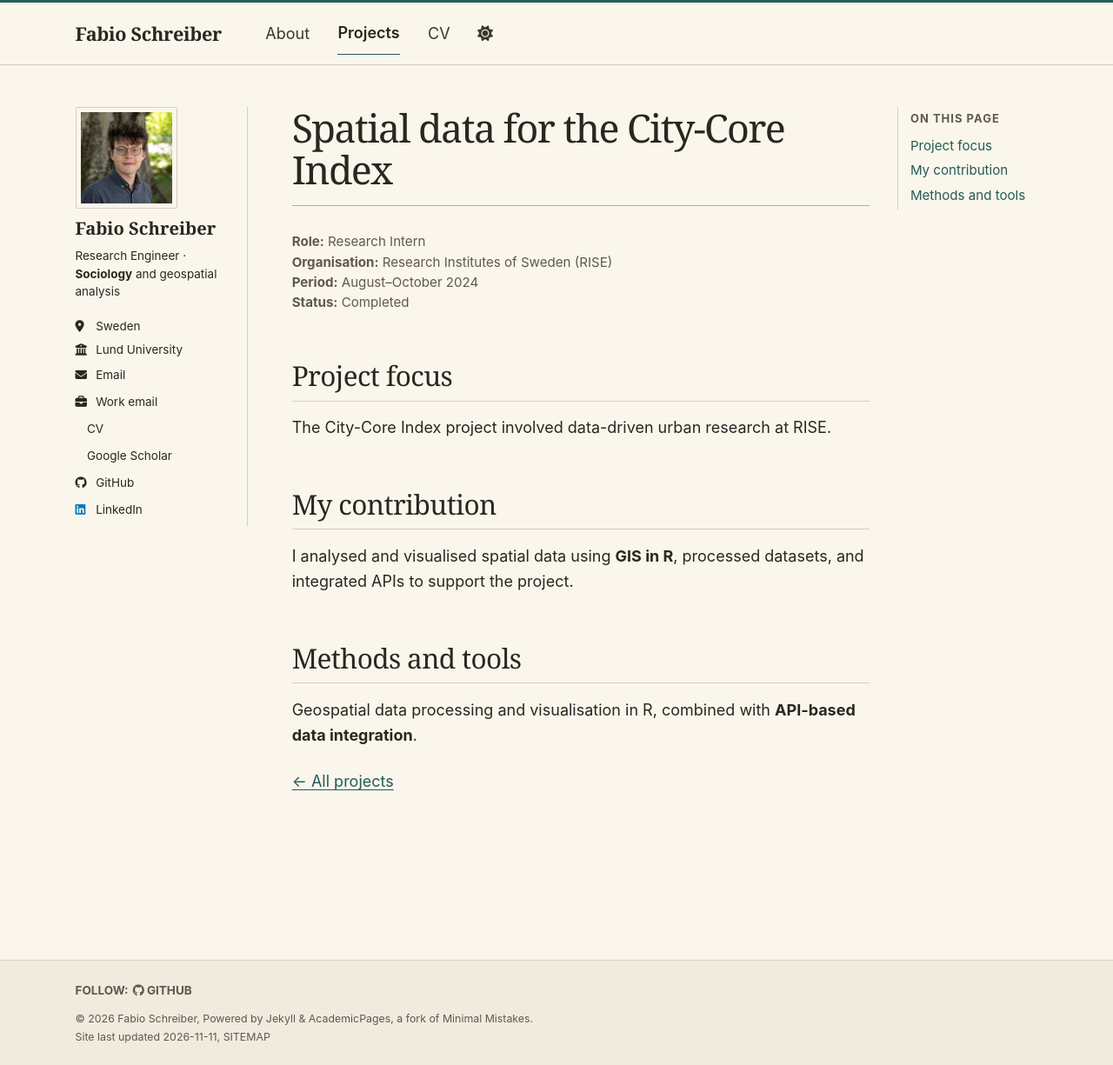
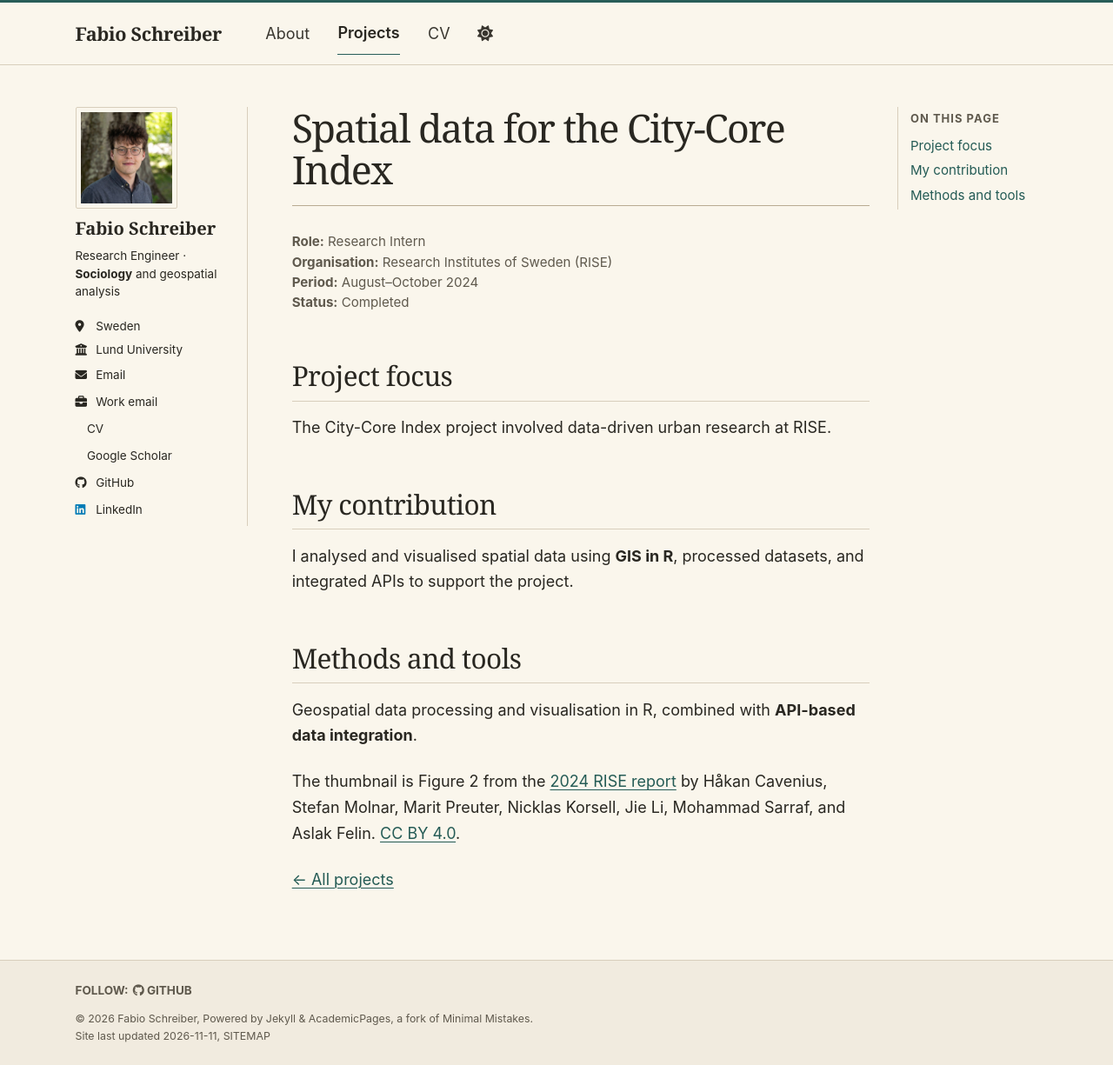
Before and after one commit to fab1s/fab1s.github.io, a Jekyll site: the page built from _portfolio/city-core-index.md, in a window 1280 px wide and 1225 px high. Shown: the whole window at 87% size. Built offline with Jekyll 4.4.1, drawn with Linux system fonts in a browser that asks for light colours; a style sheet for code colours, icons or effects is not loaded.

Commit message:
Update the Brazil and City-Core project previews

```diff
--- a/_includes/map-preview.html
+++ b/_includes/map-preview.html
@@ -1,6 +1,6 @@
 <figure class="paper-figure map-preview">
   <a href="https://sandy-ivory-k65c.here.now/" target="_blank" rel="noopener noreferrer">
-    <img src="{{ '/images/brazil-map-preview.png' | relative_url }}" alt="Brazil map preview showing census areas shaded by Black population proportion" width="1280" height="720" loading="lazy">
+    <img src="{{ '/images/brazil-map-preview.webp' | relative_url }}" alt="Interactive map of Rio de Janeiro with infrastructure projects marked by type and planned investment" width="1600" height="911" loading="lazy">
     <span>Explore the full interactive Brazil map ↗</span>
   </a>
   <figcaption><span class="paper-figure__label">Figure 1.</span> Public investment, environmental licensing, and census data.</figcaption>
--- a/_includes/project-card.html
+++ b/_includes/project-card.html
@@ -21,10 +21,11 @@
   {% if project.preview_image %}
     <div class="project-card__media">
       <img src="{{ project.preview_image | relative_url }}" alt="{{ project.preview_alt | default: project.title | escape }}" loading="lazy">
+      {% if project.preview_credit_url %}<small><a href="{{ project.preview_credit_url | relative_url }}">Map credit</a></small>{% endif %}
     </div>
   {% elsif project.map_preview %}
     <div class="project-card__media">
-      <img src="{{ '/images/brazil-map-preview.png' | relative_url }}" alt="Brazil infrastructure and census map preview" width="1280" height="720" loading="lazy">
+      <img src="{{ '/images/brazil-map-preview.webp' | relative_url }}" alt="Interactive map showing infrastructure projects in Rio de Janeiro" width="1600" height="911" loading="lazy">
     </div>
   {% endif %}
 </article>
--- a/_portfolio/city-core-index.md
+++ b/_portfolio/city-core-index.md
@@ -6,6 +6,9 @@ area: "Urban research"
 group: "Urban research"
 period: "2024"
 order: 4
+preview_image: "/images/city-core-index-sundsvall.png"
+preview_alt: "Density-index contour map of Sundsvall from the 2024 RISE report"
+preview_credit_url: "/projects/city-core-index/#map-credit"
 ---
 
 
@@ -27,4 +30,7 @@ I analysed and visualised spatial data using **GIS in R**, processed datasets, a
 
 Geospatial data processing and visualisation in R, combined with **API-based data integration**.
 
+The thumbnail is Figure 2 from the [2024 RISE report](https://cdn.prod.website-files.com/634cf50e05fc107124977b1e/672e271cff6f6f038957b134_RISE%20-%20Utveckling%20av%20nationellt%20stadska%CC%88rneindex.pdf#page=11) by Håkan Cavenius, Stefan Molnar, Marit Preuter, Nicklas Korsell, Jie Li, Mohammad Sarraf, and Aslak Felin. [CC BY 4.0](https://creativecommons.org/licenses/by/4.0/).
+{: #map-credit }
+
 [← All projects](/projects/)
```
Also changed, not shown: images/brazil-map-preview.png (deleted), images/brazil-map-preview.webp (added), images/city-core-index-sundsvall.png (added).
